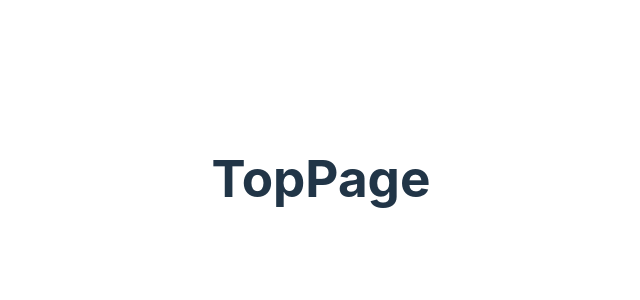
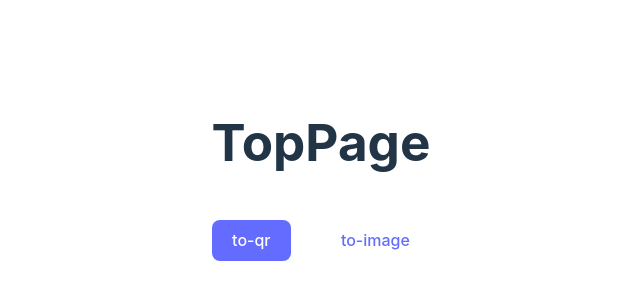
Before and after one commit to shunsuke-tamura/image_qr_code_communication, a React (Vite) app: page / in a window 1280 px wide. Shown: the part 222-522 px from the top of the page, without its empty margins (319-959 px from the left). Built offline with nearby package versions, Linux system fonts and the light colour scheme.

Commit message:
update: create TopPage

```diff
--- a/src/pages/Top/index.tsx
+++ b/src/pages/Top/index.tsx
@@ -1,7 +1,17 @@
+import { useNavigate } from "react-router-dom";
+import "./style.css";
+
 const TopPage = () => {
+  const navigate = useNavigate();
   return (
     <div>
       <h1>TopPage</h1>
+      <button className="toQr" onClick={() => navigate("/to-qr")}>
+        to-qr
+      </button>
+      <button className="toImage" onClick={() => navigate("/to-image")}>
+        to-image
+      </button>
     </div>
   );
 };
--- a/src/pages/Top/style.css
+++ b/src/pages/Top/style.css
@@ -0,0 +1,15 @@
+button {
+  margin: 15px;
+}
+
+/* primary color button */
+.toQr {
+  background-color: #646cff;
+  color: #ffffff;
+}
+
+/* secondary color button */
+.toImage {
+  background-color: #ffffff;
+  color: #646cff;
+}
```
